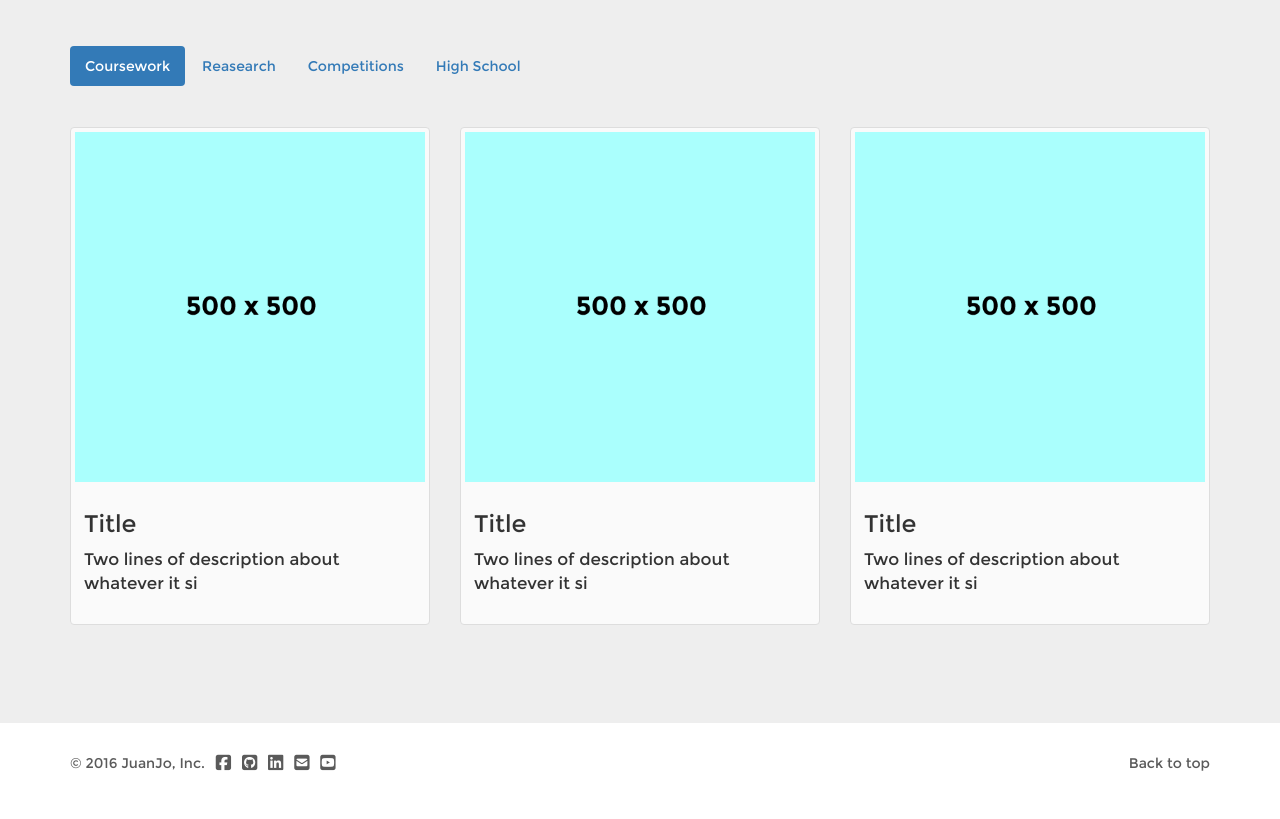
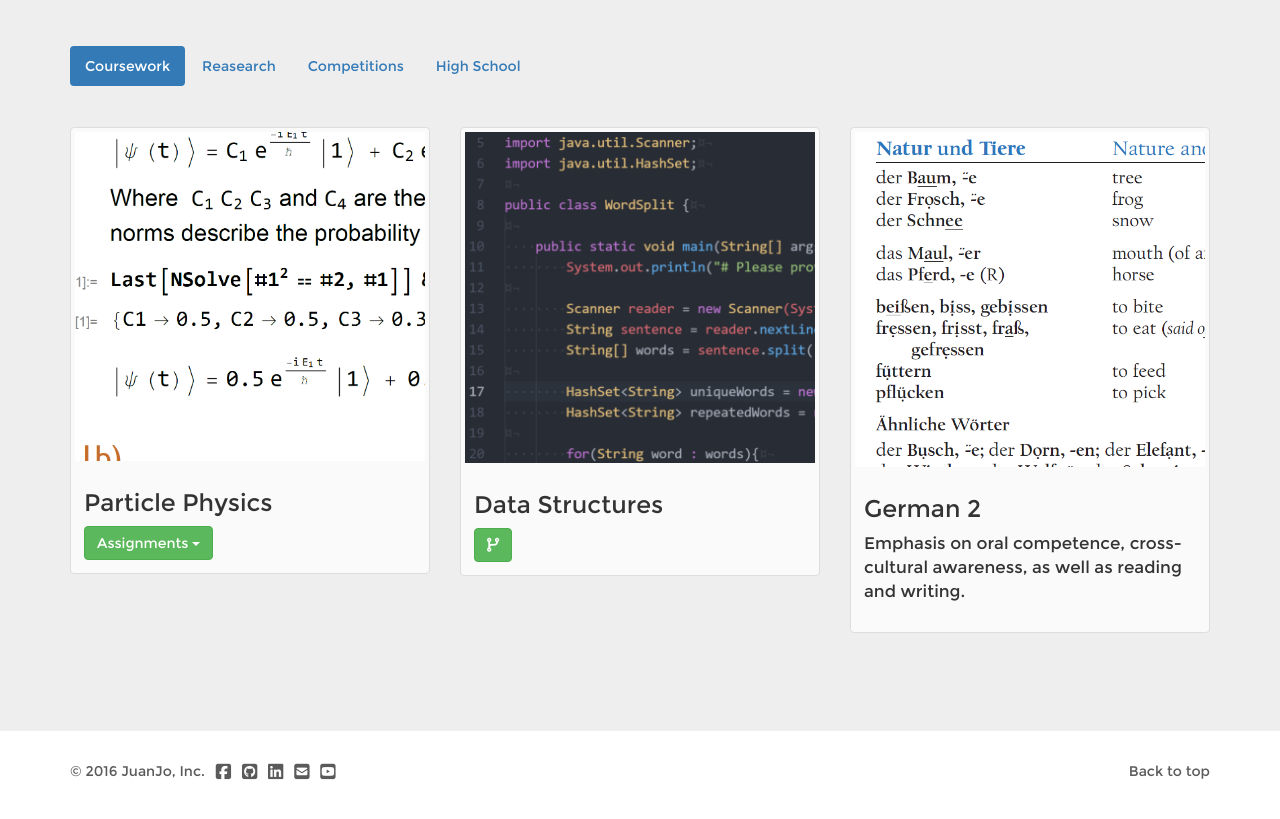
Before and after one commit to juanjoneri/juanjoneri.github.io, a plain HTML site: page education.html in a window 1280 px wide. Shown: the part 1680-2499 px from the top of the page. Drawn offline with Linux system fonts and the light colour scheme.

```diff
--- a/education.html
+++ b/education.html
@@ -307,28 +307,40 @@
                     <hr>
                     <div class="col-sm-6 col-md-4">
                         <div class="thumbnail">
-                            <img src="img/500_500.png">
+                            <img src="img/particlePhysics.png">
                             <div class="caption">
-                                <h3>Title</h3>
-                                <p>Two lines of description about whatever it si</p>
+                                <h3>Particle Physics</h3>
+                                <!-- button with options -->
+                                <div class="btn-group">
+                                  <button type="button" class="btn btn-success dropdown-toggle" data-toggle="dropdown" aria-haspopup="true" aria-expanded="false">
+                                    Assignments <span class="caret"></span>
+                                  </button>
+                                  <ul class="dropdown-menu">
+                                    <li><a href="#">.nb</a></li>
+                                    <li><a href="#">.pdf</a></li>
+                                  </ul>
+                                </div>
+                                <!-- button with options end -->
                             </div>
                         </div>
                     </div>
                     <div class="col-sm-6 col-md-4">
                         <div class="thumbnail">
-                            <img src="img/500_500.png">
+                            <img src="img/dataStructures.png">
                             <div class="caption">
-                                <h3>Title</h3>
-                                <p>Two lines of description about whatever it si</p>
+                                <h3>Data Structures</h3>
+                                <a href="#" class="btn btn-success" role="button" data-toggle="tooltip" title="See assignments on Github" data-placement="right">
+                                <span class="fa Example of code-fork fa-code-fork" aria-hidden="true"></span>
+                                </a>
                             </div>
                         </div>
                     </div>
                     <div class="col-sm-6 col-md-4">
                         <div class="thumbnail">
-                            <img src="img/500_500.png">
+                            <img src="img/german.png">
                             <div class="caption">
-                                <h3>Title</h3>
-                                <p>Two lines of description about whatever it si</p>
+                                <h3>German 2</h3>
+                                <p>Emphasis on oral competence, cross-cultural awareness, as well as reading and writing.</p>
                             </div>
                         </div>
                     </div>
@@ -382,10 +394,15 @@
                     </div>
                     <div class="col-sm-6 col-md-4">
                         <div class="thumbnail">
-                            <img src="img/500_500.png">
+                            <img src="img/24h2.jpg">
                             <div class="caption">
-                                <h3>24H INNO</h3>
-                                <p>Two lines of description about whatever it si</p>
+                                <h3>24h de l'innovation</h3>
+                                <p>
+                                    Teams have 24 hours to find creative solutions to challenges put forward by businesses.
+                                </p>
+                                <a href="#" class="btn btn-success" role="button" data-toggle="tooltip" title="See Project" data-placement="right">
+                                <span class="fa Example of code-fork fa-youtube-play" aria-hidden="true"></span>
+                                </a>
                             </div>
                         </div>
                     </div>
```
Also changed, not shown: img/24h.jpg (added), img/24h2.jpg (added), img/dataStructures.PNG (added), img/german.PNG (added), img/particlePhysics.PNG (added).
